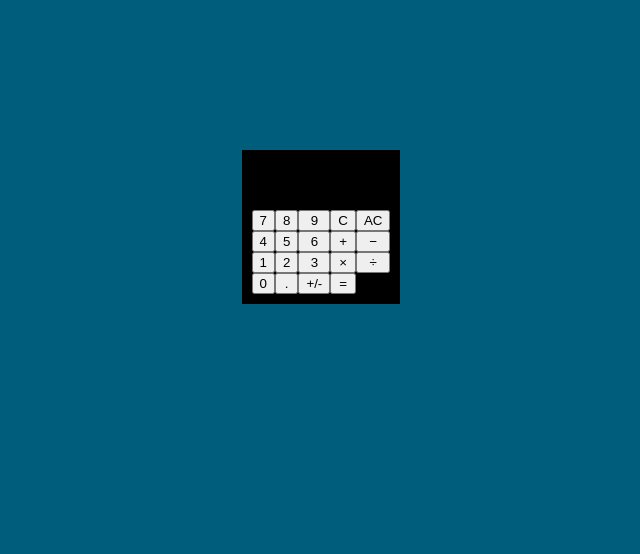
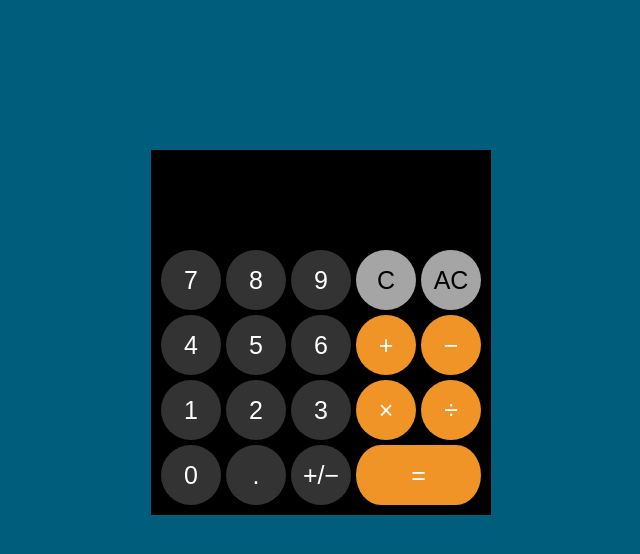
Before and after one commit to kevinzhou22/calculator, a plain HTML site: page index.html in a window 1280 px wide. Shown: the whole page, without its empty margins (319-959 px from the left). Drawn offline with Linux system fonts and the light colour scheme.

Commit message:
Set up basic button formatting

```diff
--- a/index.html
+++ b/index.html
@@ -27,7 +27,7 @@
                 <button type="button" class="number nine">9</button>
                 <button type="button" class="number zero">0</button>
                 <button type="button" class="decimal-point">.</button>
-                <button type="button" class="sign-modifier">+/-</button>
+                <button type="button" class="sign-modifier">+/−</button>
                 <!-- Modify backspace button to be an image later-->
                 <button type="button" class="backspace">C</button>
                 <button type="button" class="all-clear">AC</button>
@@ -35,7 +35,7 @@
                 <button type="button" class="operator minus">−</button>
                 <button type="button" class="operator divide">÷</button>
                 <button type="button" class="operator multiply">×</button>
-                <button type="button" class="equals sign">= </button>
+                <button type="button" class="equals-sign">= </button>
             </div>
         </div>
     </div>
--- a/style.css
+++ b/style.css
@@ -3,12 +3,13 @@ html {
 }
 :root {
     --orange-color: #F09428;
-    --light-gray: #A5A5A5;
-    --dark-gray: #333333;
+    --light-gray-color: #A5A5A5;
+    --dark-gray-color: #333333;
 }
 
 body {
     background-color: rgb(0, 94, 124);
+    font-family: sans-serif;
 }
 .frame-container {
     text-align: center;
@@ -21,7 +22,7 @@ body {
 }
 
 .display {
-    height: 5rem;
+    height: 9rem;
 }
 
 .button-grid {
@@ -32,10 +33,41 @@ body {
                    "one two three multiply divide" auto
                    "zero decimal-point sign-modifier equals-sign equals-sign" auto
                    / auto auto auto auto auto;
+
+    gap: 0.5rem;
+}
+/* Begin - Formatting Buttons */
+.button-grid button {
+    border-radius: 50%;
+    border: none;
+    height: 6rem;
+    width: 6rem;
+    font-size: 2.5rem;
+}
+/* override formatting for  buttons */
+.button-grid button.equals-sign {
+    align-self: stretch;
+    width: initial;
+    border-radius: 2.5rem / 50%;
+
+}
+
+.number, .decimal-point, .sign-modifier {
+    background-color: var(--dark-gray-color);
+    color: white;
+}
+.operator, .equals-sign {
+    background-color: var(--orange-color);
+    color: white;
+}
+
+.backspace, .all-clear {
+    background-color: var(--light-gray-color);
+    color: black;
 }
 
 
-
+/* End - Formatting Buttons */
 
 /* Begin - Positioning of Individual Buttons */
 
```
